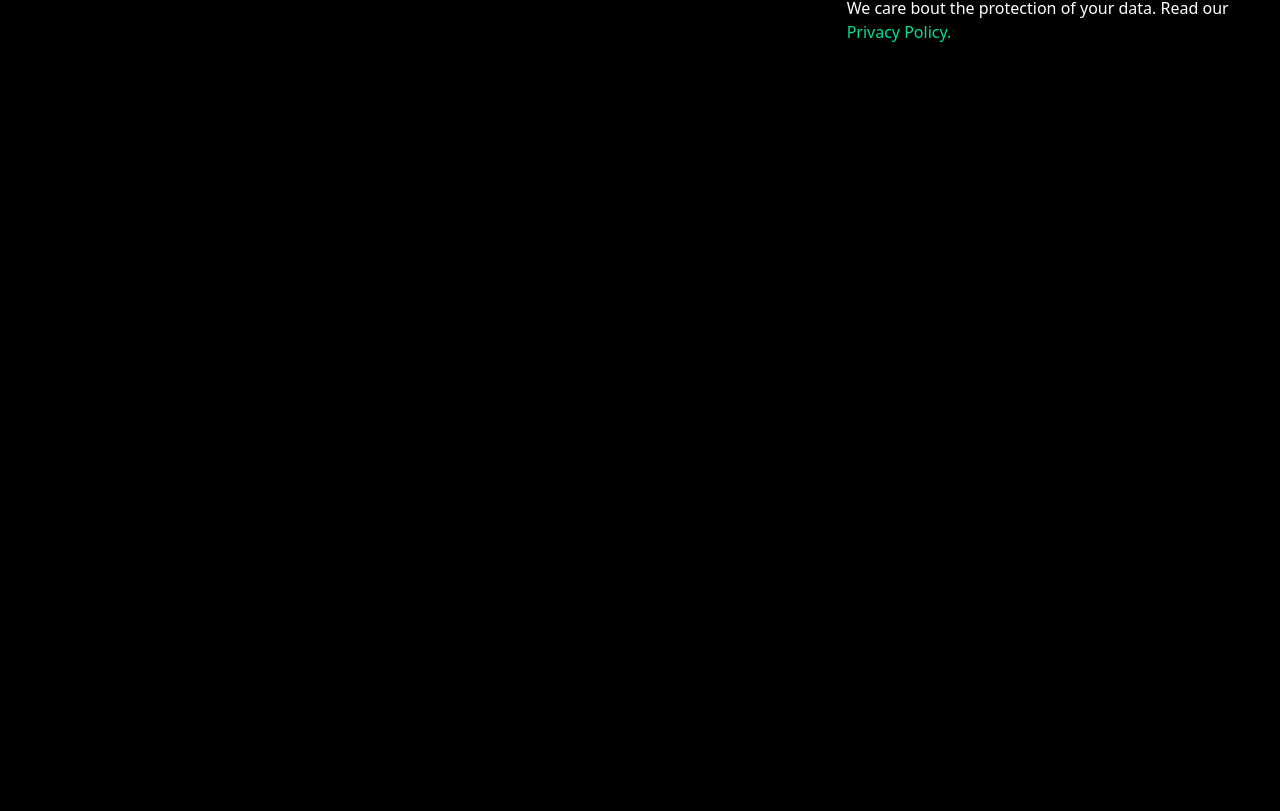
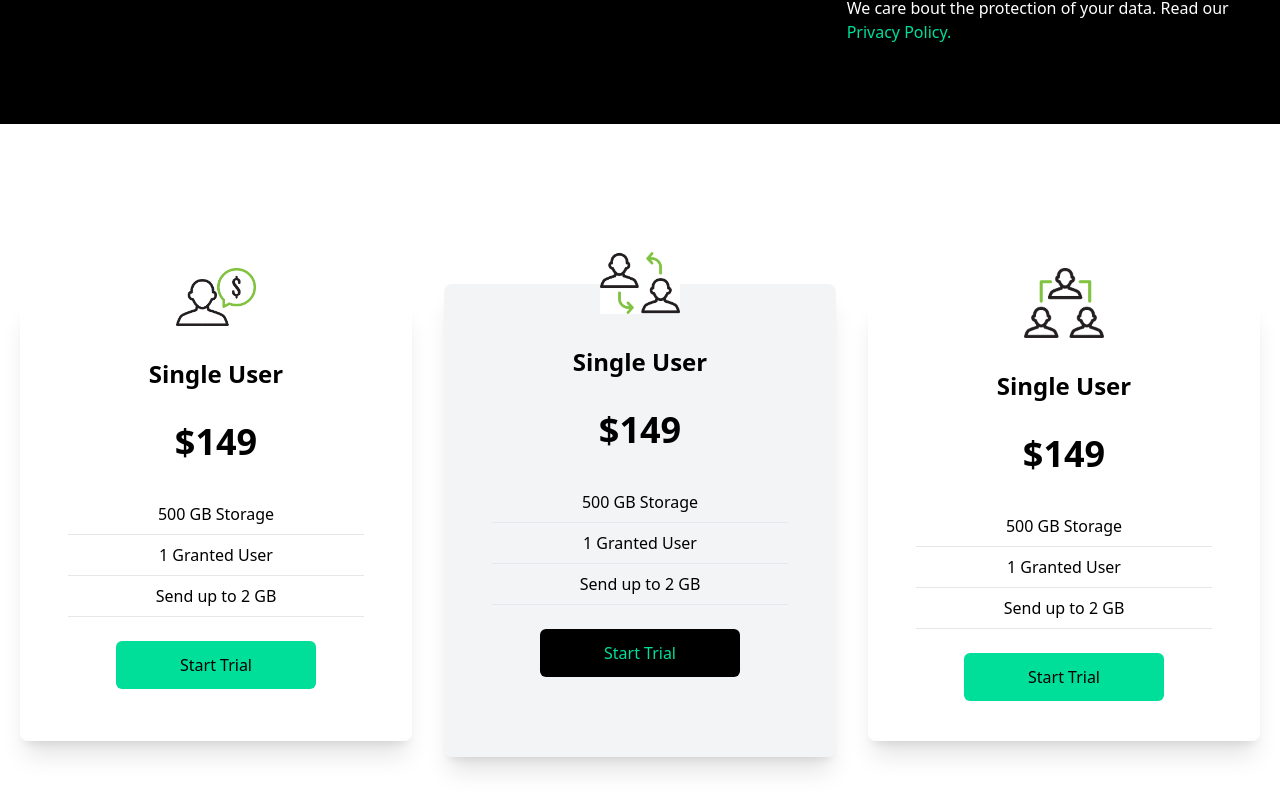
Before and after one commit to Andreaspkst/finance, a React (Vite) app: page / in a window 1280 px wide. Shown: the part 1557-2368 px from the top of the page. Before the commit the page ends 1681 px from the top, so only its background shows below. Built offline with nearby package versions, Linux system fonts and the light colour scheme.

Commit message:
Completed Responsive Card Section

```diff
--- a/src/App.jsx
+++ b/src/App.jsx
@@ -1,5 +1,5 @@
 import React from "react"
-import { Analytics, Hero, Navbar, Newsletter } from "./components/index.js"
+import { Analytics, Cards, Hero, Navbar, Newsletter } from "./components/index.js"
 
 function App() {
   return (
@@ -8,6 +8,7 @@
     <Hero />
     <Analytics />
     <Newsletter />
+    <Cards />
    </div>
   )
 }
--- /dev/null
+++ b/src/components/Cards.jsx
@@ -0,0 +1,60 @@
+import React from 'react'
+import Single from '../assets/single.png';
+import Double from '../assets/double.png';
+import Triple from '../assets/triple.png';
+
+const Cards = () => {
+  return (
+    <div className="w-full py-[10rem] px-4 bg-white">
+        <div className="max-w-[1240px] mx-auto grid md:grid-cols-3 gap-8">
+            <div className='w-full shadow-xl flex flex-col p-4 my-4 rounded-lg hover:scale-105 duration-300'>
+                <img className='w-20 mx-auto mt-[-3rem] bg-white' src={Single} alt="" />
+                <h2 className='text-2xl font-bold text-center py-8'>Single User</h2>
+                <p className='text-center text-4xl font-bold'>
+                    $149
+                </p>
+                <div className="text-center font-medium">
+                    <p className='py-2 border-b mx-8 mt-8'>500 GB Storage</p>
+                    <p className='py-2 border-b mx-8'>1 Granted User</p>
+                    <p className='py-2 border-b mx-8'>Send up to 2 GB</p>
+                </div>
+                <button className='bg-[#00df9a] rounded-md font-medium w-[200px] mx-auto my-6 px-6 py-3'>
+                    Start Trial
+                </button>
+            </div>
+            <div className='w-full shadow-xl bg-gray-100 flex flex-col p-4 md:my-0 my-8 rounded-lg hover:scale-105 duration-300'>
+                <img className='w-20 mx-auto mt-[-3rem] bg-white bg-trasparent' src={Double} alt="" />
+                <h2 className='text-2xl font-bold text-center py-8'>Single User</h2>
+                <p className='text-center text-4xl font-bold'>
+                    $149
+                </p>
+                <div className="text-center font-medium">
+                    <p className='py-2 border-b mx-8 mt-8'>500 GB Storage</p>
+                    <p className='py-2 border-b mx-8'>1 Granted User</p>
+                    <p className='py-2 border-b mx-8'>Send up to 2 GB</p>
+                </div>
+                <button className=' bg-black text-[#00df9a] rounded-md font-medium w-[200px] mx-auto my-6 px-6 py-3'>
+                    Start Trial
+                </button>
+            </div>
+            <div className='w-full shadow-xl flex flex-col p-4 my-4 rounded-lg hover:scale-105 duration-300'>
+                <img className='w-20 mx-auto mt-[-3rem] bg-white' src={Triple} alt="" />
+                <h2 className='text-2xl font-bold text-center py-8'>Single User</h2>
+                <p className='text-center text-4xl font-bold'>
+                    $149
+                </p>
+                <div className="text-center font-medium">
+                    <p className='py-2 border-b mx-8 mt-8'>500 GB Storage</p>
+                    <p className='py-2 border-b mx-8'>1 Granted User</p>
+                    <p className='py-2 border-b mx-8'>Send up to 2 GB</p>
+                </div>
+                <button className='bg-[#00df9a] rounded-md font-medium w-[200px] mx-auto my-6 px-6 py-3'>
+                    Start Trial
+                </button>
+            </div>
+        </div>
+    </div>
+  )
+}
+
+export default Cards
--- a/src/components/index.js
+++ b/src/components/index.js
@@ -2,10 +2,12 @@
 import Hero from './Hero.jsx';
 import Analytics from './Analytics.jsx';
 import Newsletter from './Newsletter.jsx';
+import Cards from './Cards.jsx';
 
 export {
     Navbar,
     Hero,
     Analytics,
-    Newsletter
+    Newsletter,
+    Cards
 }
```
